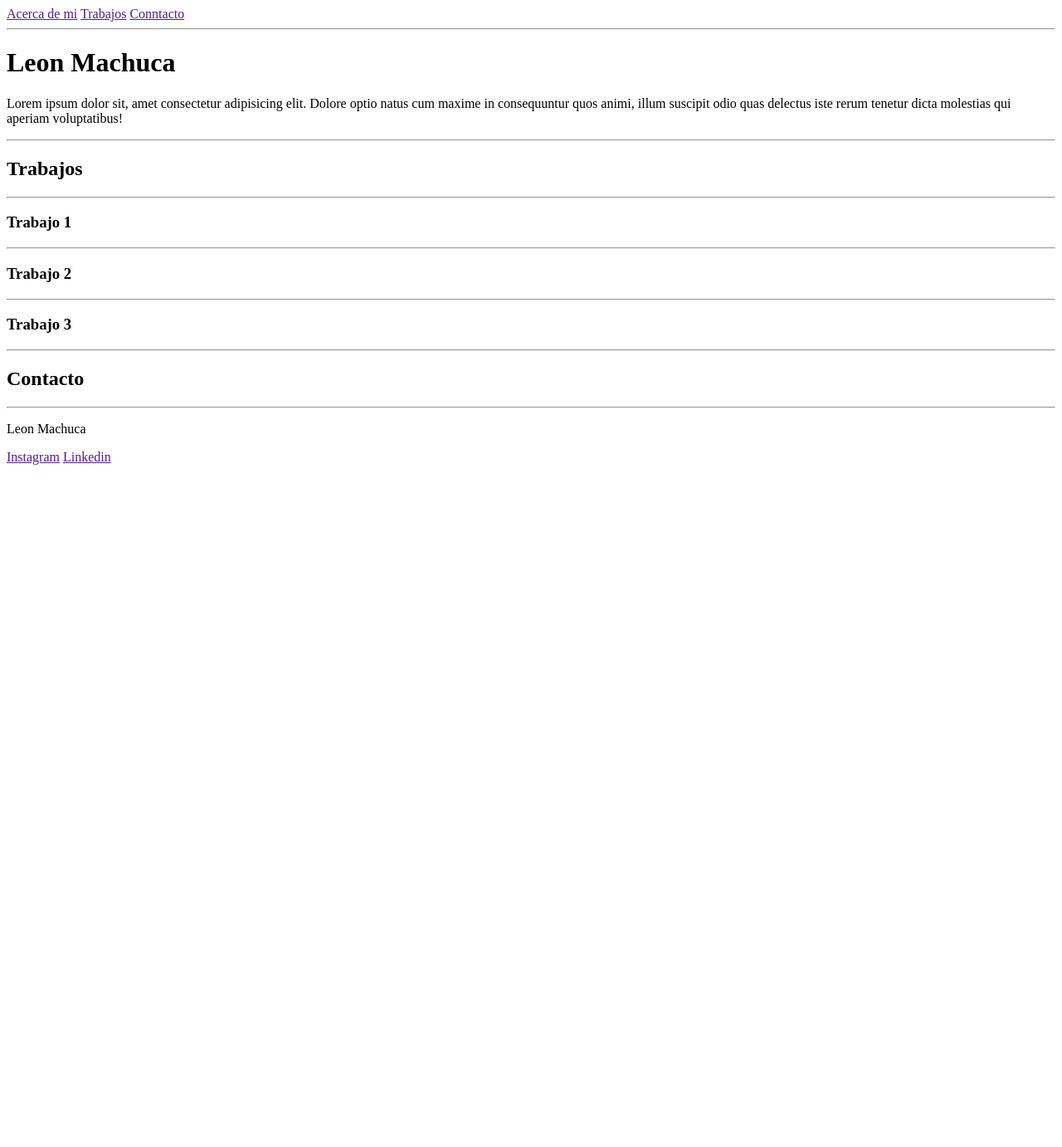
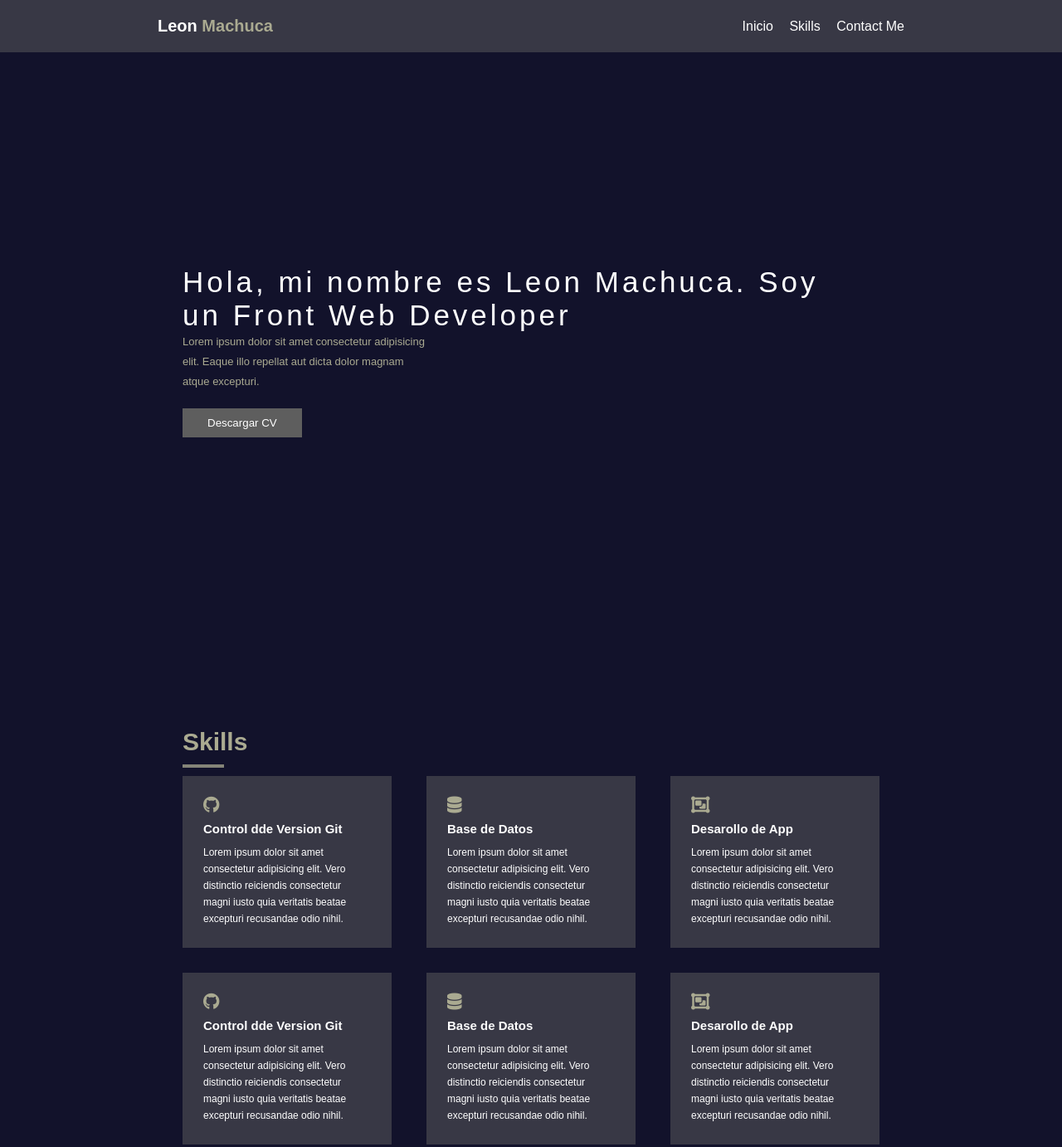
Before and after one commit to LFMachuca/_-RepositorioHenry-_, a plain HTML site: page HOMEWORK 03  HTML/index.html in a window 1280 px wide. Shown: the top 1382 px of the page at 83% size. Before the commit the page ends 800 px from the top, so only its background shows below. Drawn offline with Linux system fonts and the light colour scheme.

Commit message:
Commit: agregado de archivo css y aplicacion de estilos al html

```diff
--- a/HOMEWORK 03  HTML/index.html
+++ b/HOMEWORK 03  HTML/index.html
@@ -4,44 +4,89 @@
     <meta charset="UTF-8">
     <meta name="viewport" content="width=device-width, initial-scale=1.0">
     <title>Mi Primer Sitio Web</title>
+    <link rel="stylesheet" type="text/css" href="styles.css">
+    <link rel="stylesheet" href="https://cdnjs.cloudflare.com/ajax/libs/font-awesome/6.5.1/css/all.min.css" integrity="sha512-DTOQO9RWCH3ppGqcWaEA1BIZOC6xxalwEsw9c2QQeAIftl+Vegovlnee1c9QX4TctnWMn13TZye+giMm8e2LwA==" crossorigin="anonymous" referrerpolicy="no-referrer" />
 </head>
 <body>
+    <!-- HEADER -->
     <header>
-        <a href="">Acerca de mi</a>
-        <a href="">Trabajos</a>
-        <a href="">Conntacto</a>
+        <div class="content">
+            <h1>Leon <span>Machuca</span></h1>
+            <nav class="nav-bar">
+                <a href="#inicio">Inicio</a>
+                <a href="#skills">Skills</a>
+                <a href="#contacto">Contact Me</a>
+            </nav>
+        </div>
     </header>
-    <hr>
-    <main>
-        <h1>Leon Machuca</h1>
-        <p>Lorem ipsum dolor sit, amet consectetur adipisicing elit.
-         Dolore optio natus cum maxime in consequuntur quos animi, illum suscipit odio quas delectus iste rerum tenetur dicta molestias qui aperiam voluptatibus!</p>
-         <hr>
-         <section>
-            <h2>Trabajos</h2>
-            <hr>
-            <article>
-                <h3>Trabajo 1</h3>
-            </article>
-            <hr>
-            <article>
-                <h3>Trabajo 2</h3>
-            </article>
-            <hr>
-            <article>
-                <h3>Trabajo 3</h3>
-            </article>
-         </section>
-         <hr>
-         <section>
-            <h2>Contacto</h2>
-         </section>
-    </main>
-    <hr>
+    <!-- SECCION INICIO -->
+    <section id="inicio">
+        <h2>Hola, mi nombre es Leon Machuca. Soy<br> un Front Web Developer</h2>
+        <p>Lorem ipsum dolor sit amet consectetur adipisicing elit.
+            Eaque illo repellat aut dicta dolor magnam atque excepturi.</p>
+        <button class="btn">Descargar CV</button>
+    </section>
+
+    <!-- SECCION SKILLS -->
+    <section id="skills">
+        <h3 class="title">Skills</h3>
+        <hr>
+        <div class="row">
+            <div class="col">
+                <i class="fa-brands fa-github"></i>
+                <h3>Control dde Version Git</h3>
+                <p>Lorem ipsum dolor sit amet consectetur adipisicing elit.
+                 Vero distinctio reiciendis consectetur magni iusto quia veritatis beatae excepturi recusandae odio nihil.</p>
+            </div>
+            <div class="col">
+                <i class="fa-solid fa-database"></i>
+                <h3>Base de Datos</h3>
+                <p>Lorem ipsum dolor sit amet consectetur adipisicing elit.
+                 Vero distinctio reiciendis consectetur magni iusto quia veritatis beatae excepturi recusandae odio nihil.</p>
+            </div>
+            <div class="col">
+                <i class="fa-solid fa-object-group"></i>
+                <h3>Desarollo de App</h3>
+                <p>Lorem ipsum dolor sit amet consectetur adipisicing elit.
+                 Vero distinctio reiciendis consectetur magni iusto quia veritatis beatae excepturi recusandae odio nihil.</p>
+            </div>
+
+        </div>
+            <div class="row">
+                <div class="col">
+                    <i class="fa-brands fa-github"></i>
+                    <h3>Control dde Version Git</h3>
+                    <p>Lorem ipsum dolor sit amet consectetur adipisicing elit.
+                     Vero distinctio reiciendis consectetur magni iusto quia veritatis beatae excepturi recusandae odio nihil.</p>
+                </div>
+                <div class="col">
+                    <i class="fa-solid fa-database"></i>
+                    <h3>Base de Datos</h3>
+                    <p>Lorem ipsum dolor sit amet consectetur adipisicing elit.
+                     Vero distinctio reiciendis consectetur magni iusto quia veritatis beatae excepturi recusandae odio nihil.</p>
+                </div>
+                <div class="col">
+                    <i class="fa-solid fa-object-group"></i>
+                    <h3>Desarollo de App</h3>
+                    <p>Lorem ipsum dolor sit amet consectetur adipisicing elit.
+                     Vero distinctio reiciendis consectetur magni iusto quia veritatis beatae excepturi recusandae odio nihil.</p>
+                </div>
+            </div>
+
+
+    </section>
+    <!-- SECCION CONTACTO -->
+    <section id="contacto">
+        <h3 class="title">Contact Me</h3>
+        <form action="">
+            <input type="text" placeholder="Email" class="entry">
+            <input type="text" placeholder="Mensaje" class="entry">
+            <input type="submit" value="Enviar" class="btn">
+        </form>
+    </section>
     <footer>
-        <p>Leon Machuca</p>
-        <a href="">Instagram</a>
-        <a href="">Linkedin</a>
+        <p>Leon Machuca 2024</p>
     </footer>
+
 </body>
 </html>
--- /dev/null
+++ b/HOMEWORK 03  HTML/styles.css
@@ -0,0 +1,137 @@
+*{
+    box-sizing: border-box;
+    margin: 0;
+    padding: 0;
+    font-family: 'Arial', sans-serif;
+    }
+
+html{
+      scroll-behavior: smooth;
+    }
+
+body{
+  background-color: #12122b;
+  color: #fff;
+}
+header{
+  background-color: #383845;
+  padding: 20px;
+}
+header .content h1{
+  font-size: 20px;
+}
+header .content h1 span{
+  color: #aaaa91;
+}
+header .content {
+  max-width: 900px;
+  margin: auto;
+  display: flex;
+  justify-content: space-between;
+  align-items: center;
+}
+header .content nav a{
+  text-decoration: none;
+  color: #fff;
+  margin-left: 15px;
+}
+header .content nav a:hover{
+  color: #12122b;
+}
+/* SECCION INICIO */
+section{
+  max-width: 900px;
+  margin: auto;
+  height: 90vh;
+  position: relative;
+  padding: 0 30px;
+}
+#inicio{
+  display: flex;
+  flex-direction: column;
+  justify-content: center;
+}
+#inicio h2{
+  font-weight: normal;
+  letter-spacing:4px;
+  font-size: 35px;
+}
+#inicio p{
+  width: 300px;
+  font-size: 13px;
+  line-height: 24px;
+  color: #aaaa91;
+  margin-bottom: 20px;
+}
+.btn{
+  background-color: #5e5e5e;
+  color: #fff;
+  border: none;
+  padding: 10px 30px;
+  width: fit-content;
+  cursor: pointer;
+}
+/* SECCION SKILLS */
+#skills{
+  display: flex;
+  flex-direction: column;
+  justify-content: center;
+}
+.title{
+  color:#aaaa91;
+  font-size: 30px;
+  margin-bottom: 10px;
+}
+#skills hr{
+  width: 50px;
+  border: 2px solid #848478;
+  margin-bottom: 10px;
+}
+#skills .row{
+  display: flex;
+  justify-content: space-between;
+  margin-bottom: 30px;
+}
+#skills .row .col{
+  width: 30%;
+  background-color: #383845;
+  padding: 25px;
+}
+#skills .row .col i{
+  color: #aaaa91;
+  font-size: 20px;
+  margin-bottom: 10px;
+
+}
+#skills .row .col h3{
+  font-size: 15px;
+  margin-bottom: 10px;
+}
+#skills .row .col p{
+  font-size: 12px;
+  line-height: 20px;
+}
+/* SECCION CONTACTO */
+#contacto{
+  display: flex;
+  flex-direction: column;
+  justify-content: center;
+}
+#contacto form{
+  max-width: 500px;
+}
+#contacto form .entry{
+  width: 100%;
+  border: none;
+  background-color: #aaaa91;
+  padding: 25px;
+  margin-bottom: 20px;
+  outline: none;
+  font-size: 18px;
+  color: #fff;
+}
+footer{
+  background-color: #383845;
+  text-align: center;
+  padding: 20px;
+}
```
